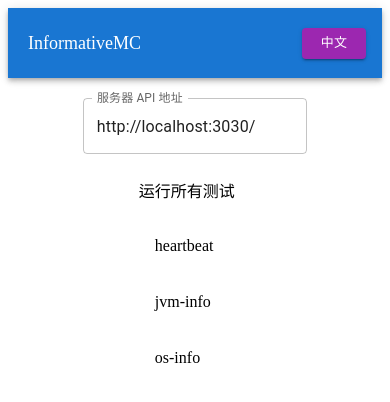
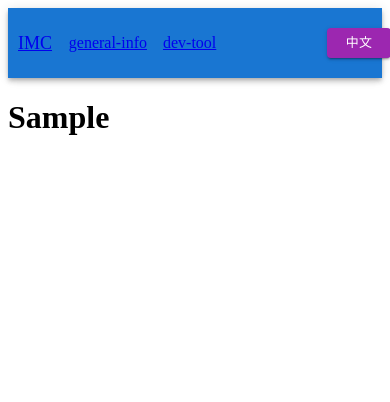
Before and after one commit to InformativeMC/IMC-Web, a React (Vite) app: page / in a window 390 px wide. Shown: the top 402 px of the page. Built offline with nearby package versions, Linux system fonts and the light colour scheme; some icons are missing.

Commit message:
react router with a responsive app bar

```diff
--- a/package.json
+++ b/package.json
@@ -22,6 +22,7 @@
     "@types/react": "^17.0.33",
     "@types/react-dom": "^17.0.10",
     "@vitejs/plugin-react": "^1.0.7",
+    "react-router-dom": "^6.2.2",
     "typescript": "^4.5.4",
     "vite": "^2.8.0"
   }
--- a/src/App.tsx
+++ b/src/App.tsx
@@ -1,11 +1,20 @@
 import AppBar from './component/ImcAppBar'
-import DevTool from './page/DevTool'
+import { BrowserRouter, Routes, Route, Outlet } from 'react-router-dom'
+import GeneralInfo from './routes/GeneralInfo'
+import DevTool from './routes/DevTool'
 
 function App() {
   return (
     <div className='App'>
-      <AppBar />
-      <DevTool />
+      <BrowserRouter>
+        <AppBar />
+        <Routes>
+          <Route path='/' element={<GeneralInfo />} />
+          <Route path='/general-info' element={<GeneralInfo />} />
+          <Route path='/dev-tool' element={<DevTool />} />
+        </Routes>
+        <Outlet />
+      </BrowserRouter>
     </div>
   )
 }
--- a/src/component/ImcAppBar.tsx
+++ b/src/component/ImcAppBar.tsx
@@ -1,6 +1,8 @@
 import { useState } from 'react'
 import { useTranslation } from 'react-i18next'
+import { Link } from 'react-router-dom'
 import AppBar from '@mui/material/AppBar'
+import Stack from '@mui/material/Stack'
 import Tooltip from '@mui/material/Tooltip'
 import Button from '@mui/material/Button'
 import Box from '@mui/material/Box'
@@ -24,20 +26,17 @@ function Header() {
 
     const logoTooltip = () => {
         return (
-            <div id='header-app-tool-tip'>{t('appDescription')}</div>
+            <div>{t('appDescription')}</div>
         )
     }
 
     const Logo = () => {
         const logoFontSize = 18
         const logoLineHeight = 25
-        const pTop = Math.round((headerHeight - logoLineHeight) / 2)
         return (
-            <Box>
             <Tooltip title={logoTooltip()} placement="bottom">
+                {/* Add a logo pic here */}
                 <Box sx={{
-                        paddingTop: `${pTop}px`,
-                        paddingLeft: '20px',
                     width: 'fit-content',
                     lineHeight: `${logoLineHeight}px`,
                     fontSize: `${logoFontSize}px`,
@@ -45,7 +44,12 @@ function Header() {
                     {t('appTitle')}
                 </Box>
             </Tooltip>
-            </Box>
+        )
+    }
+
+    const pageButton = (pageName: string) => {
+        return (
+            <>{pageName}</>
         )
     }
 
@@ -58,16 +62,7 @@ function Header() {
     }
 
     const LanguageSelector = () => {
-        const buttonSize = 30
-        const pTop = Math.round((headerHeight - buttonSize) / 2)
         return (
-            <Box sx={{
-                paddingTop: `${pTop}px`,
-                paddingRight: '16px',
-            }}>
-                <Box sx={{
-                    width: 'fit-content',
-                }}>
             <Button
                 variant='contained'
                 onClick={changeLanguage}
@@ -76,21 +71,69 @@ function Header() {
             >
                 {t(i18n.language)}
             </Button>
-                </Box>
-            </Box>
         )
     }
 
     return (
         <AppBar position='sticky'>
             <Box sx={{
+                width: '100%',
                 height: `${headerHeight}px`,
-                top: '0',
                 display: 'flex',
-                justifyContent: 'space-between',
             }}>
+                <Box sx={{
+                    margin: 'auto',
+                    marginLeft: '10px',
+                    width: {
+                        xs: '12%',
+                        sm: '10%',
+                        md: '8%',
+                        lg: '5%',
+                    },
+                }}>
+                    <Link to='/'>
                         <Logo />
+                    </Link>
+                </Box>
+
+                <Stack
+                    direction='row'
+                    alignItems='center'
+                    justifyContent='flex-start'
+                    spacing={2}
+                    marginLeft={{
+                        xs: '10px',
+                        md: '40px'
+                    }}
+                    sx={{
+                        width: {
+                            xs: '76%',
+                            sm: '80%',
+                            md: '84%',
+                            lg: '90%',
+                        },
+                    }}
+                >
+                    <Link to='general-info'>
+                        {pageButton('general-info')}
+                    </Link>
+                    <Link to='/dev-tool'>
+                        {pageButton('dev-tool')}
+                    </Link>
+                </Stack>
+
+                <Box sx={{
+                    margin: 'auto',
+                    marginRight: '10px',
+                    width: {
+                        xs: '12%',
+                        sm: '10%',
+                        md: '8%',
+                        lg: '5%',
+                    },
+                }}>
                     <LanguageSelector />
+                </Box>
             </Box>
         </AppBar>
     )
--- a/src/i18n/i18n-en.json
+++ b/src/i18n/i18n-en.json
@@ -1,10 +1,10 @@
 {
     "translation": {
-        "appTitle": "InformativeMC",
+        "appTitle": "IMC",
         "appDescription": "A tool that helps you monitoring & modifying Minecraft Server",
         "currentLang": "Language",
-        "en": "English",
-        "zh": "Chinese",
+        "en": "ENG",
+        "zh": "ZH",
         "serverApiURL": "URL of server api",
         "runAllTest": "Run All Test"
     }
--- a/src/i18n/i18n-zh.json
+++ b/src/i18n/i18n-zh.json
@@ -1,6 +1,6 @@
 {
     "translation": {
-        "appTitle": "InformativeMC",
+        "appTitle": "IMC",
         "appDescription": "一个帮助你监控与修改 MC 服务器的工具",
         "currentLang": "当前语言",
         "en": "英语",
--- /dev/null
+++ b/src/routes/GeneralInfo.tsx
@@ -0,0 +1,9 @@
+function HomePage(){
+    return (
+        <h1>
+            Sample
+        </h1>
+    )
+}
+
+export default HomePage
```
Also changed, not shown: src/routes/DevTool.tsx (renamed from src/page/DevTool.tsx), 1 other file (tests, documents, lock files or other folders). Lines whose indentation alone changed are shown as unchanged.
